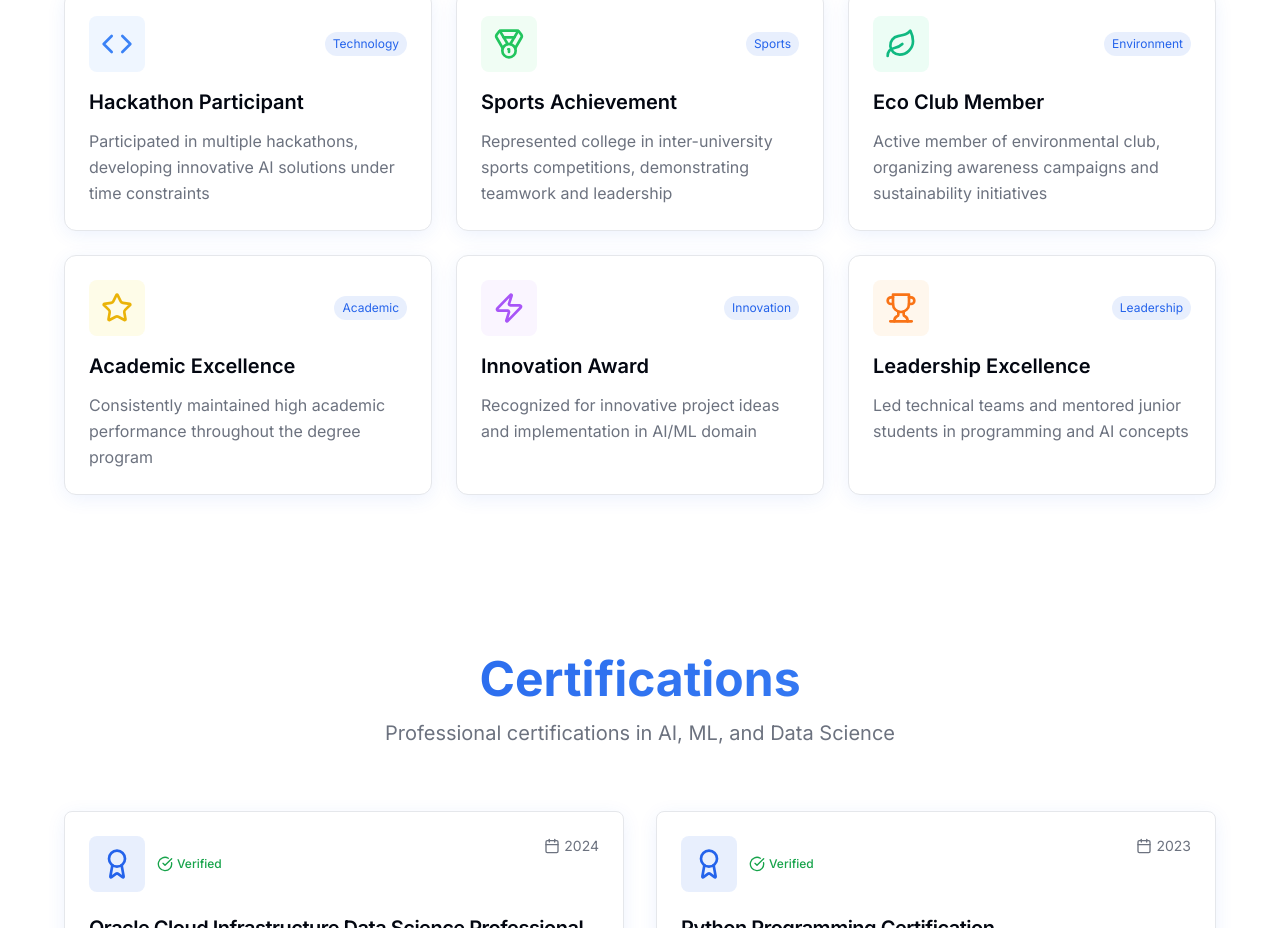
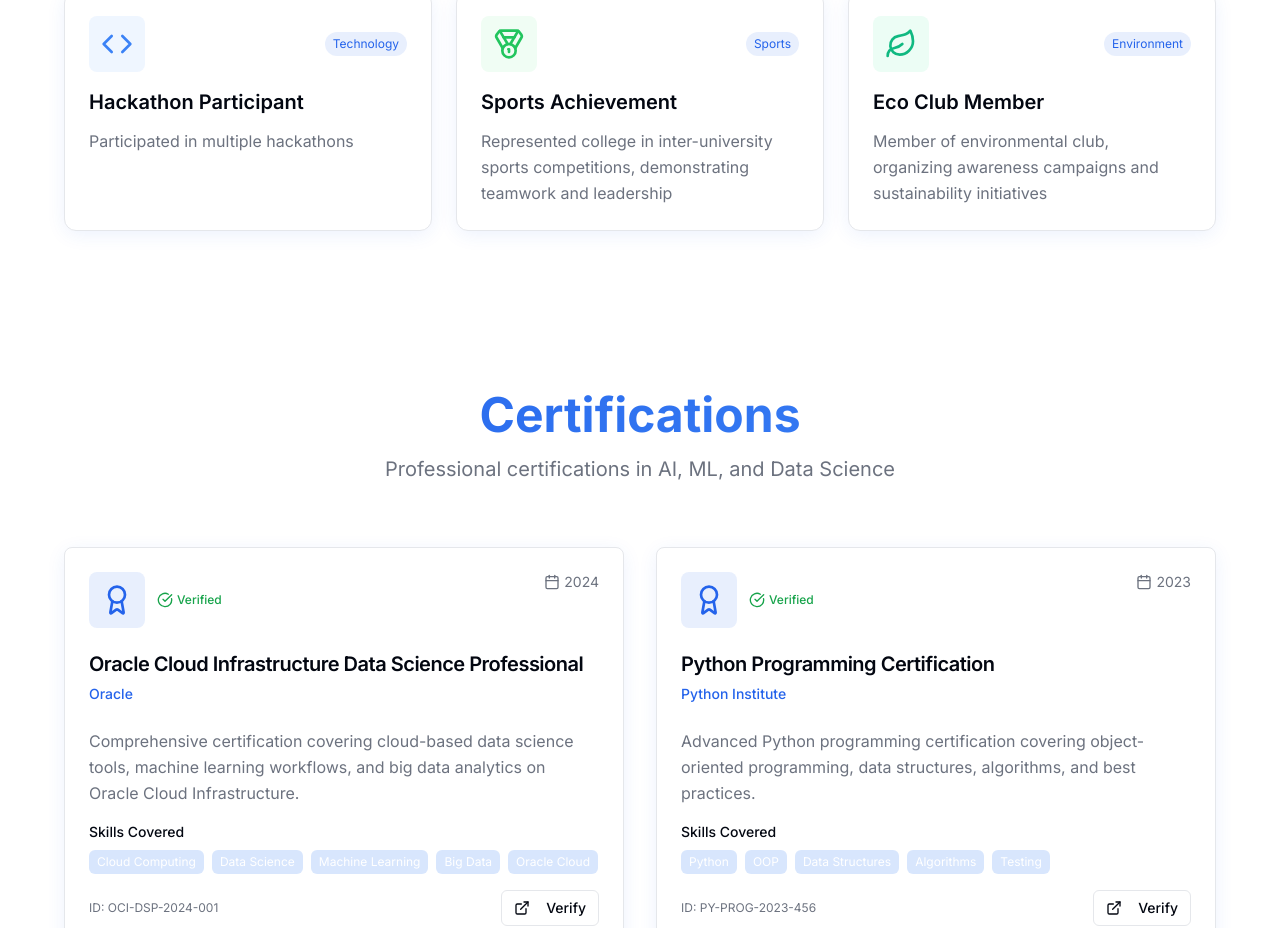
Before and after one commit to yogeshjain7/yogeshkothari-aiml-portfolio, a React (Vite) app: page / in a window 1280 px wide. Shown: the part 4834-5762 px from the top of the page. Built offline with nearby package versions, Linux system fonts and the light colour scheme.

Commit message:
Update AchievementsSection.tsx

```diff
--- a/src/components/AchievementsSection.tsx
+++ b/src/components/AchievementsSection.tsx
@@ -25,7 +25,7 @@ const AchievementsSection = () => {
   const achievements = [
     {
       title: 'Hackathon Participant',
-      description: 'Participated in multiple hackathons, developing innovative AI solutions under time constraints',
+      description: 'Participated in multiple hackathons',
       icon: Code,
       category: 'Technology',
       color: 'text-blue-500',
@@ -41,37 +41,13 @@ const AchievementsSection = () => {
     },
     {
       title: 'Eco Club Member',
-      description: 'Active member of environmental club, organizing awareness campaigns and sustainability initiatives',
+      description: 'Member of environmental club, organizing awareness campaigns and sustainability initiatives',
       icon: Leaf,
       category: 'Environment',
       color: 'text-emerald-500',
       bgColor: 'bg-emerald-50'
     },
-    {
-      title: 'Academic Excellence',
-      description: 'Consistently maintained high academic performance throughout the degree program',
-      icon: Star,
-      category: 'Academic',
-      color: 'text-yellow-500',
-      bgColor: 'bg-yellow-50'
-    },
-    {
-      title: 'Innovation Award',
-      description: 'Recognized for innovative project ideas and implementation in AI/ML domain',
-      icon: Zap,
-      category: 'Innovation',
-      color: 'text-purple-500',
-      bgColor: 'bg-purple-50'
-    },
-    {
-      title: 'Leadership Excellence',
-      description: 'Led technical teams and mentored junior students in programming and AI concepts',
-      icon: Trophy,
-      category: 'Leadership',
-      color: 'text-orange-500',
-      bgColor: 'bg-orange-50'
-    }
-  ];
+];
 
   return (
     <section
```
